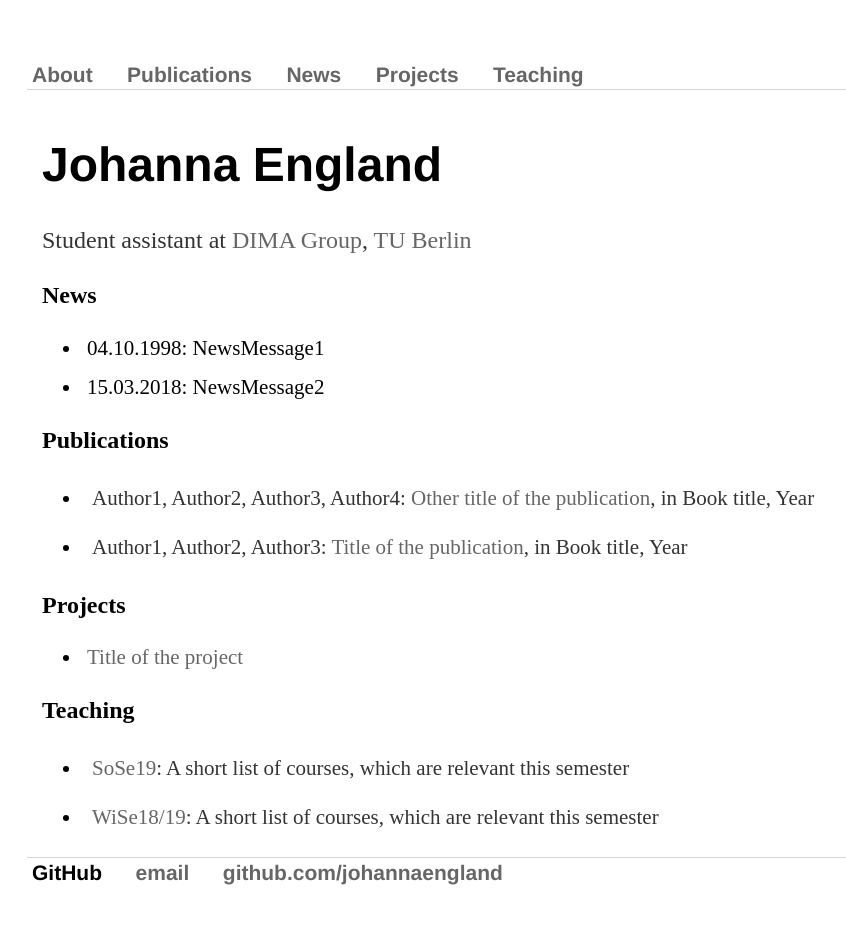
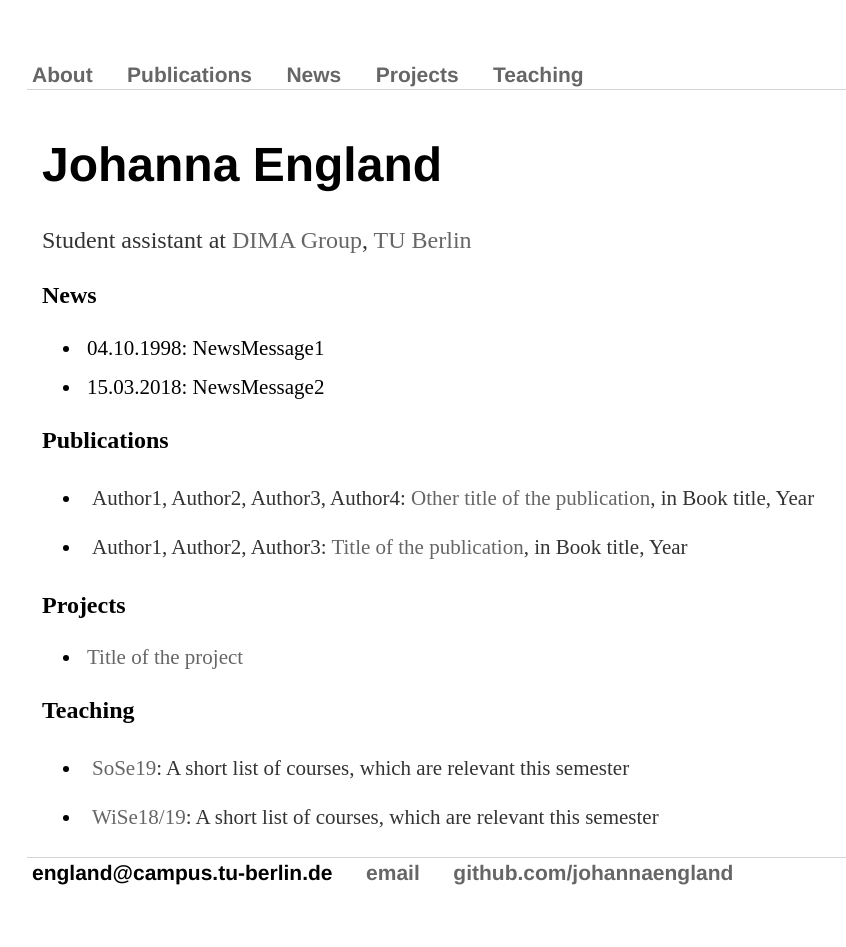
Before and after one commit to johannaengland/johannaengland.github.io, a Jekyll site: the page built from index.md, in a window 1280 px wide. Shown: the whole page, without its empty margins (165-1011 px from the left). Built offline with Jekyll 4.4.1, drawn with Linux system fonts in a browser that asks for light colours.

Commit message:
Update default.html

```diff
--- a/_layouts/default.html
+++ b/_layouts/default.html
@@ -26,7 +26,7 @@
 
     <footer>
         <ul>
-            <li>{{ site.github }}</li>
+            <li>{{ site.email }}</li>
             <li><a href="mailto:england@campus.tu-berlin.de">email</a></li>
             <li><a href="https://github.com/johannaengland">github.com/johannaengland</a></li>
         </ul>
```
